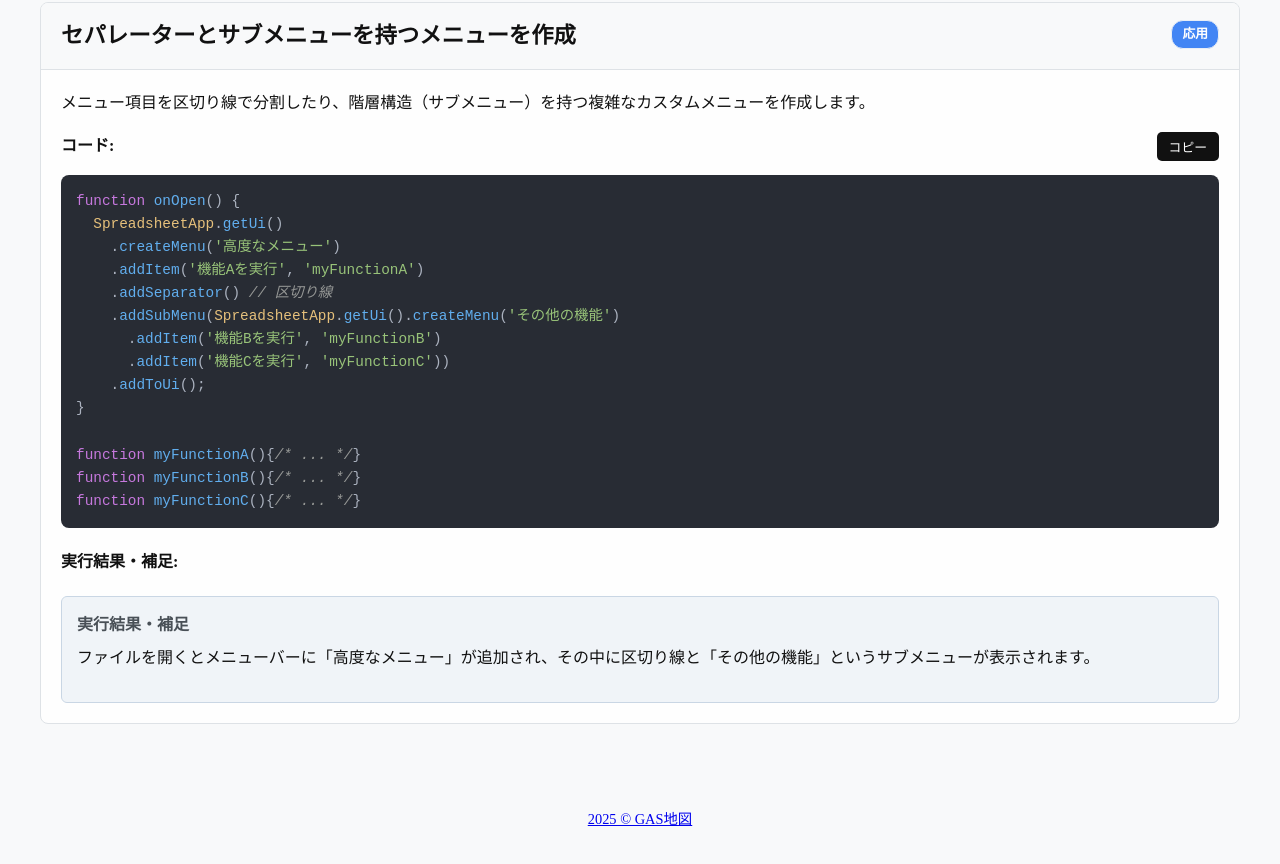
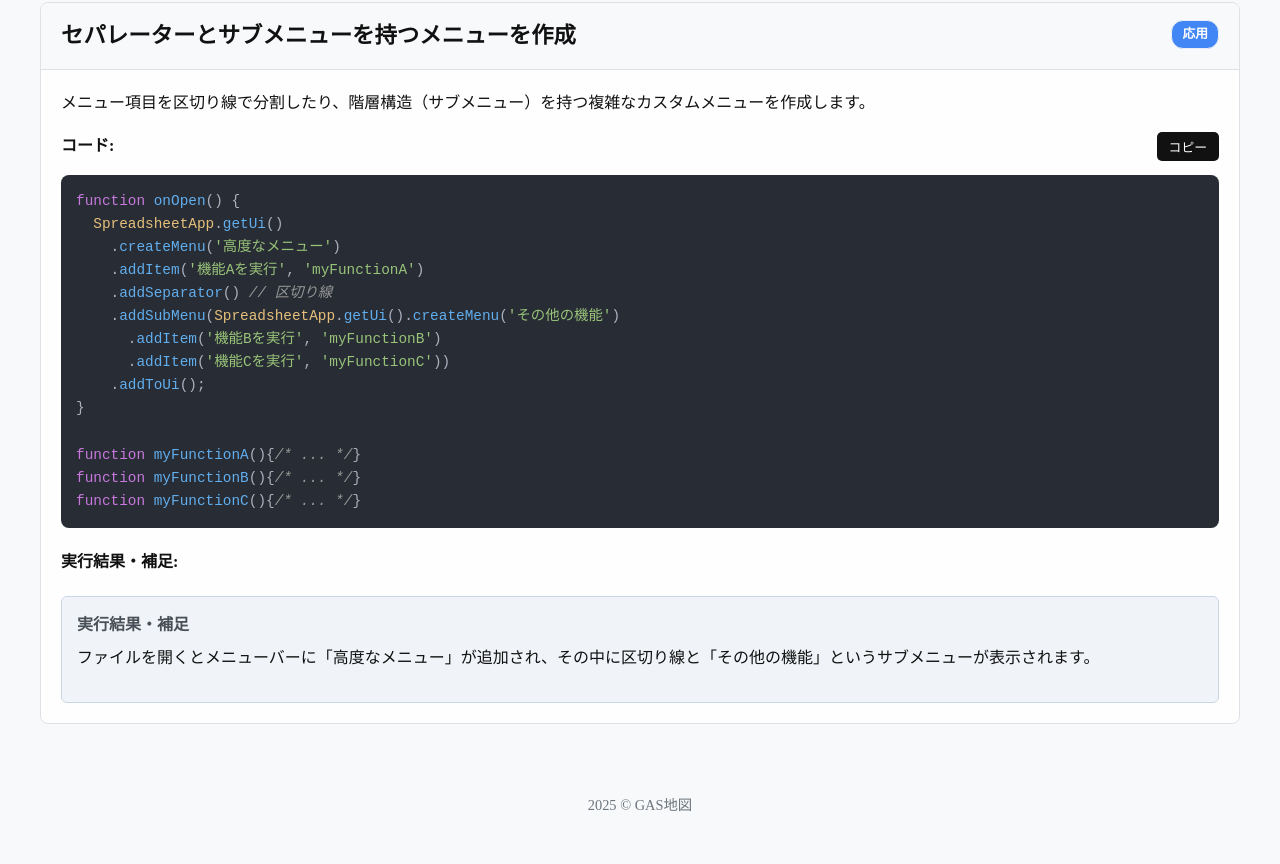
Before and after one commit to pikata-kaya/GASChiZu, a plain HTML site: page category/ui.html in a window 1280 px wide. Shown: the part 947-1811 px from the top of the page. After the commit the page ends 1784 px from the top, so only its background shows below. Drawn offline with nearby package versions, Linux system fonts and the light colour scheme; a web font is replaced by a local one.

Commit message:
fix: フッター修正

```diff
--- a/assets/css/style.css
+++ b/assets/css/style.css
@@ -132,6 +132,15 @@ body {
   padding: 20px;
   font-size: 0.9rem;
   color: var(--text-color-light);
+}
+
+.footer a {
+  color: var(--text-color-light);
+  text-decoration: none;
+}
+
+.footer a:hover {
+  text-decoration: underline;
 }
 
 /* --- 共通カードスタイルを定義 --- */
--- a/components/footer.html
+++ b/components/footer.html
@@ -1,3 +1 @@
-<p>
-  <a href="/index.html">2025 &copy; GAS地図</a>
-</p>
+<a href="/index.html">2025 &copy; GAS地図</a>
```
